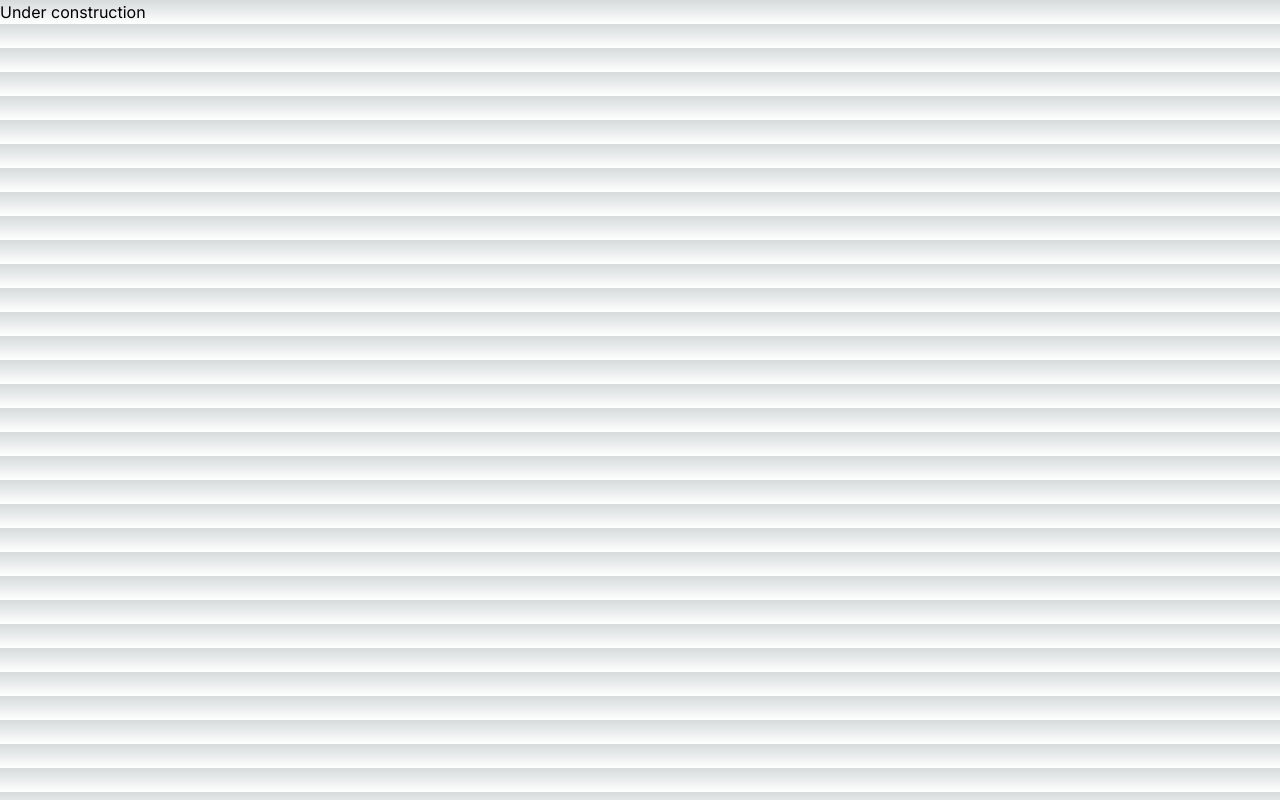
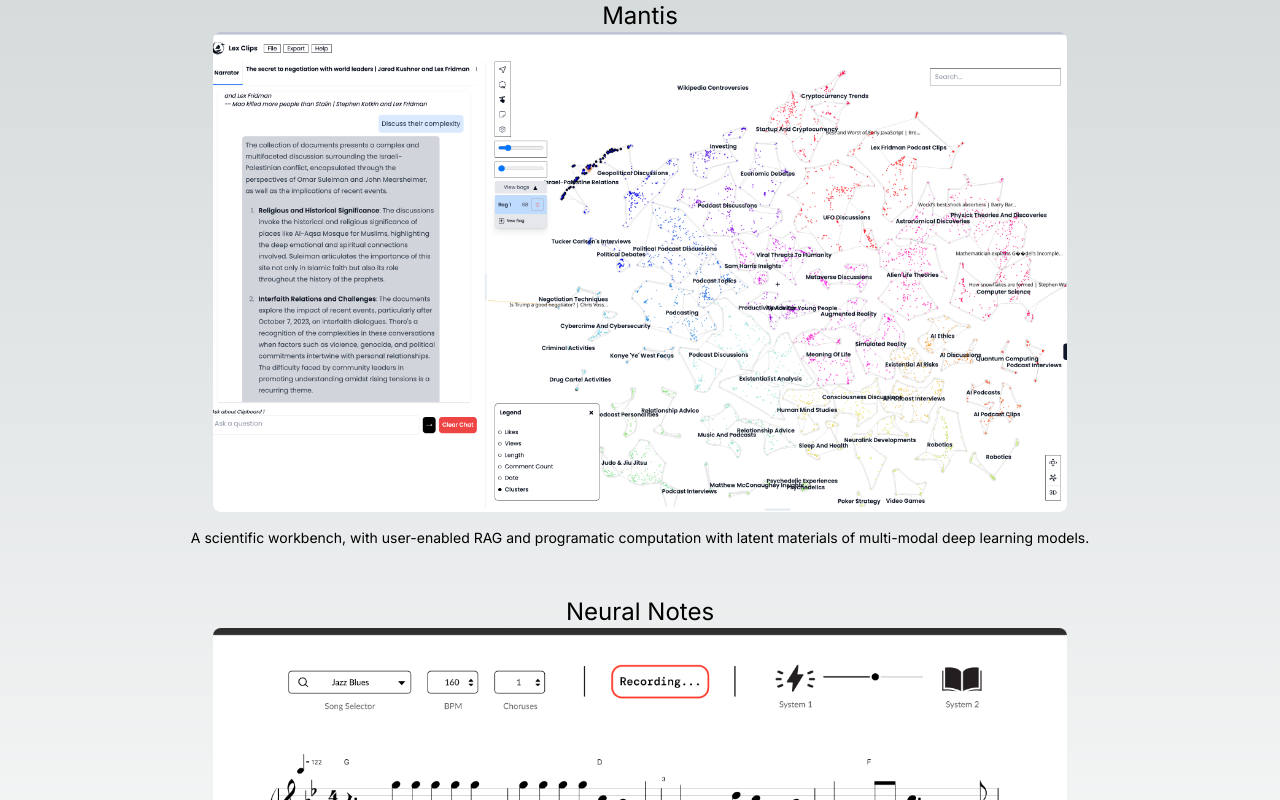
Before and after one commit to ppxscal/website, a Next.js app: page /projects in a window 1280 px wide. Shown: the top 800 px of the page. Built offline with nearby package versions, Linux system fonts and the light colour scheme.

Commit message:
actual projects

```diff
--- a/app/components/EntryCard.tsx
+++ b/app/components/EntryCard.tsx
@@ -7,10 +7,27 @@ interface EntryCardProps {
   description: string;
   imageSrc: string;
   link: string;
+  external?: boolean; // Add this line
 }
 
-export default function EntryCard({ title, description, imageSrc, link }: EntryCardProps) {
+export default function EntryCard({ title, description, imageSrc, link, external = false }: EntryCardProps) {
   return (
+    <>
+      {external ? (
+        <a href={link} className="block mb-12" target="_blank" rel="noopener noreferrer">
+          <h2 className="text-center text-2xl">{title}</h2>
+          <div className="relative aspect-video mb-4 w-2/3 mx-auto">
+            <Image
+              src={imageSrc}
+              alt={title}
+              layout="fill"
+              objectFit="cover"
+              className="rounded-lg"
+            />
+          </div>
+          <p className="text-sm text-center">{description}</p>
+        </a>
+      ) : (
         <Link href={link} className="block mb-12">
           <h2 className="text-center text-2xl">{title}</h2>
           <div className="relative aspect-video mb-4 w-2/3 mx-auto">
@@ -24,5 +41,7 @@ export default function EntryCard({ title, description, imageSrc, link }: EntryC
           </div>
           <p className="text-sm text-center">{description}</p>
         </Link>
+      )}
+    </>
   );
 }
--- a/app/page.tsx
+++ b/app/page.tsx
@@ -37,10 +37,10 @@ export default function Home() {
           <ul className="flex flex-row justify-center space-x-12 text-xl">
             {/* <li>
               <Link href="/pictures" className="hover:underline">Pictures</Link>
-            </li>
+            </li> */}
             <li>
               <Link href="/projects" className="hover:underline">Projects</Link>
-            </li> */}
+            </li>
             <li>
               <Link href="/thoughts" className="hover:underline">Thoughts</Link>
             </li>
@@ -49,7 +49,7 @@ export default function Home() {
       </div>
 
       <div className="relative z-10 flex place-items-center w-full max-w-6xl">
-        <Image
+        {/* <Image
           className="rounded-lg"
           src="/mount_corcoran.jpg"
           alt=""
@@ -57,7 +57,7 @@ export default function Home() {
           width={4096}
           height={370}
           priority
-        />
+        /> */}
       </div>
       <a href="ppxscal@mit.edu">My Email</a>
     </main>
--- a/app/projects/page.tsx
+++ b/app/projects/page.tsx
@@ -4,22 +4,24 @@ import EntryCard from '../components/EntryCard';
 const Page: React.FC = () => {
     return (
         <div>
-            Under construction
+         <div className="space-y-12">
+         <EntryCard
+            title="Mantis"
+            description="A scientific workbench, with user-enabled RAG and programatic computation with latent materials of multi-modal deep learning models."
+            imageSrc="/elmantis.png"
+            link="https://home.withmantis.com"
+            external={true} // Add this line
+        />
+
+        <EntryCard
+            title="Neural Notes"
+            description="An AI companion for performing jazz improvisation in alterating trades. Addresses imperpect timing in human input and generates a propbablisitc model of the next note to play in a sequence. Working on hosting a demo "
+            imageSrc="/elneuro.png"
+            link="/thoughts/recent-thoughts"
+        />
         </div>
-        // <div className="space-y-12">
-        // <EntryCard
-        //     title="My Latest Project"
-        //     description="A brief description of my latest project"
-        //     imageSrc="/mount_corcoran.jpg"
-        //     link="/projects/latest-project"
-        // />
-        // <EntryCard
-        //     title="Recent Thoughts"
-        //     description="Some recent thoughts on AI and technology"
-        //     imageSrc="/mount_corcoran.jpg"
-        //     link="/thoughts/recent-thoughts"
-        // />
-        // </div>
+        </div>
+
     );
 };
 
--- a/app/thoughts/thinking/page.tsx
+++ b/app/thoughts/thinking/page.tsx
@@ -25,7 +25,7 @@ const Page: React.FC = () => {
                     <a href="https://en.wikipedia.org/wiki/G%C3%B6del%27s_incompleteness_theorems" className="text-blue-500"> truths outside the reach of those operating in a formal system.</a>
                     What does this mean for trillion/quadrillion parameter models exploring the space of our toughest problems like quantum gravity and the stock market? There's no guarantee that we can solve these, but we could certainly go very far. One problem that interests me is consciousness.
                     While we could make a lot of progress in the coming decades learning about the functioning of the brain, the chemistry and physics that govern its structure, the elephant in the room is what exactly is experience and understanding. Roger Penrose's view is that if we can understand a set
-                    of axioms, we can surpass them. Surpassing them in the sense of understanding their limitations, and what lies beyond.
+                    of axioms, we can surpass them. Surpassing them in the sense of understanding their limitations, and what lies beyond. We can understand things about our universe like the limits of logic, general relativity, computatbility, and the standard model.
                 </p>
 
             </article>
```
Also changed, not shown: public/elmantis.png (added), public/elneuro.png (added). Lines whose indentation alone changed are shown as unchanged.
